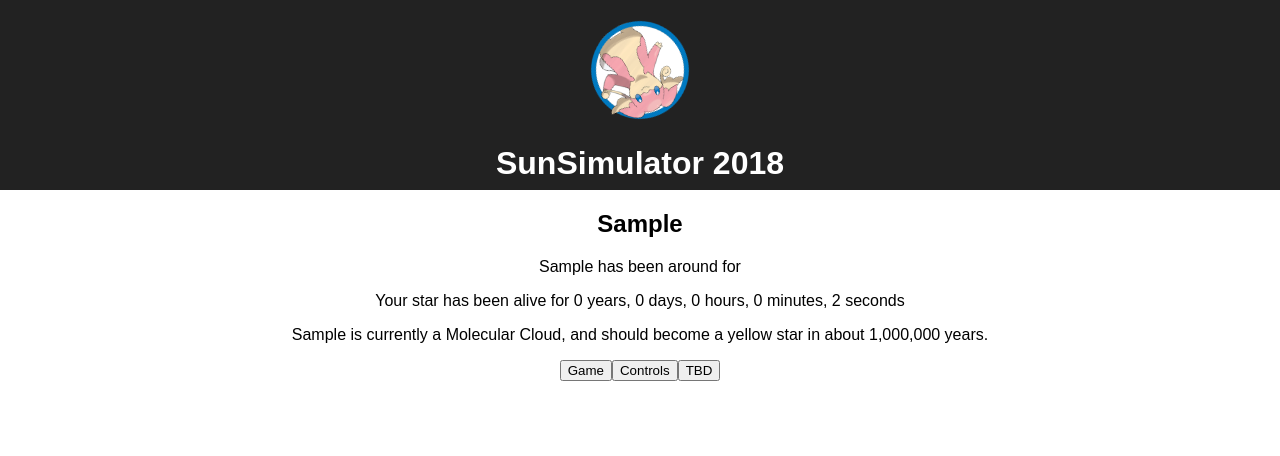
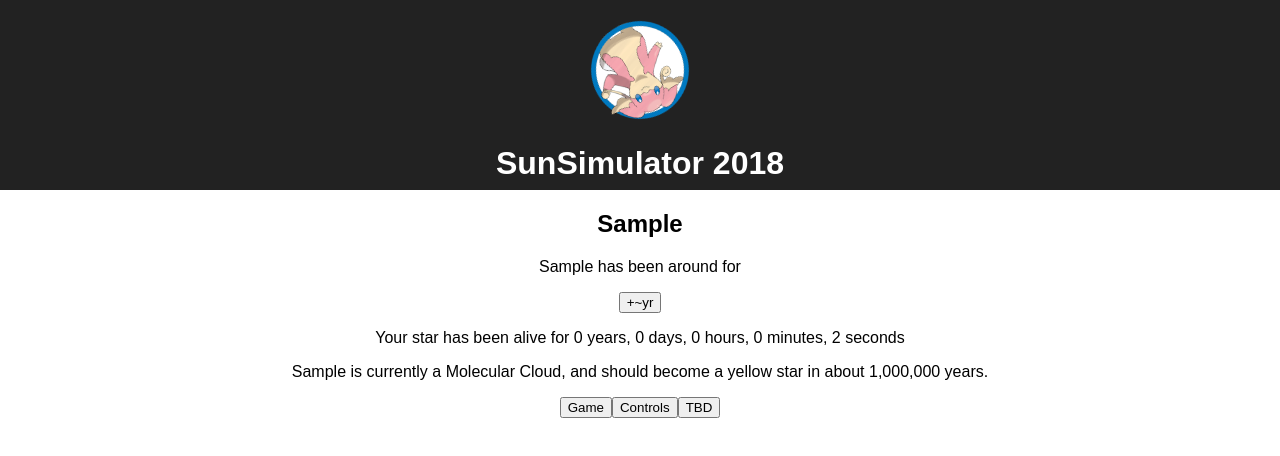
Before and after one commit to kafkaesc/Audino, a React (Create React App) app: page / in a window 1280 px wide. Both pictures are taken after typing "Sample" into the empty fields and a click on the input "Create". Shown: the top 456 px of the page. Built offline with nearby package versions, Linux system fonts and the light colour scheme.

Commit message:
Timer successfully uses callback function to evolve the star

```diff
--- a/src/Components/Sun/Sun.js
+++ b/src/Components/Sun/Sun.js
@@ -10,6 +10,19 @@ class Sun extends React.Component {
       name: this.props.name,
       phase: this.props.phase,
     };
+
+    this.evolve = this.evolve.bind(this);
+  }
+
+  evolve() {
+    if(this.state.phase === 'Molecular Cloud')
+      this.setState({ phase: 'Yellow Star' });
+    else if(this.state.phase === 'Yellow Star')
+      this.setState({ phase: 'Red Giant' });
+    else if(this.state.phase === 'Red Giant')
+      this.setState({ phase: 'Planetary Nebula' });
+    else if(this.state.phase === 'Planetary Nebula')
+      this.setState({ phase: 'White Dwarf' });
   }
 
   // bamboolze, literally no code is written to move
@@ -27,7 +40,7 @@ class Sun extends React.Component {
       <div>
         <h2>{this.state.name}</h2>
         <p>{this.state.name} has been around for </p>
-        <Timer />
+        <Timer nextPhase={this.evolve} />
         <p>
           {this.state.name} is currently a {this.state.phase},
           and {this.printNextPhase()}
--- a/src/Components/Sun/Timer/Timer.js
+++ b/src/Components/Sun/Timer/Timer.js
@@ -38,18 +38,48 @@ class Timer extends React.Component {
     let y = this.state.years;
     let s = this.state.seconds + 1;
 
-    if(s === 31536000)
+    // celebrate another birthday for our son
+    if(s === 31536000) {
+      y = y + 1;
+      // check if this birthday indicates a new age
+      this.phaseCheck(y);
+      // increment time
       this.setState({
-        time: this.secondsToTime(s),
-        years: y + 1,
+        time: {'day': 0, 'hour': 0, 'min': 0, 'sec': 0},
+        years: y,
         seconds: 0
       });
+    }
     else
       this.setState({
         time: this.secondsToTime(s),
         years: y,
         seconds: s
       });
+  }
+
+  phaseCheck(year) {
+    switch(year) {
+      case 4:
+      case 5:
+      case 6:
+      case 7: this.props.nextPhase(); break;
+      default: break;
+    }
+    /*
+    if(year === 4) {
+      this.props.nextPhase();
+    }
+    else if(year === 5) {
+      this.props.nextPhase();
+    }
+    else if(year === 6) {
+      this.props.nextPhase();
+    }
+    else if(year === 7) {
+      this.props.nextPhase();
+    }
+    */
   }
 
   yearTest() {
@@ -60,7 +90,8 @@ class Timer extends React.Component {
   render() {
     return(
       <div>
-        Your star has been alive for {this.state.years} years, {this.state.time.day} days, {this.state.time.hour} hours, {this.state.time.min} minutes, {this.state.time.sec} seconds
+        <button onClick={this.yearTest}>+~yr</button>
+        <p>Your star has been alive for {this.state.years} years, {this.state.time.day} days, {this.state.time.hour} hours, {this.state.time.min} minutes, {this.state.time.sec} seconds</p>
       </div>
      );
   }
--- a/src/Components/SunSimulator/SunSimulator.js
+++ b/src/Components/SunSimulator/SunSimulator.js
@@ -7,7 +7,7 @@ class SunSimulator extends React.Component {
   constructor(props) {
     super(props);
 
-    this.state = {name: 'Nonam', phase: 'Nebula', age: 0};
+    this.state = {name: 'Nonam', phase: 'Molecular Cloud', age: 0};
     this.state = {sunCreated: false};
 
     this.createSun = this.createSun.bind(this);
```
